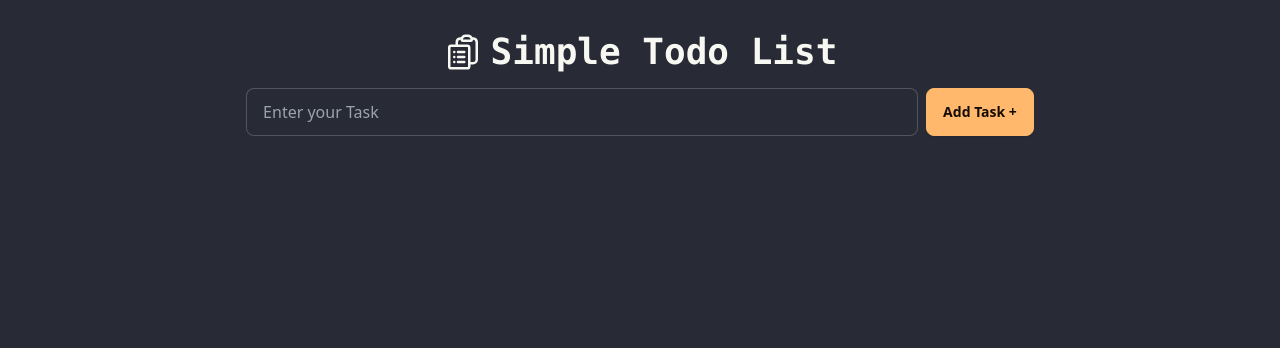
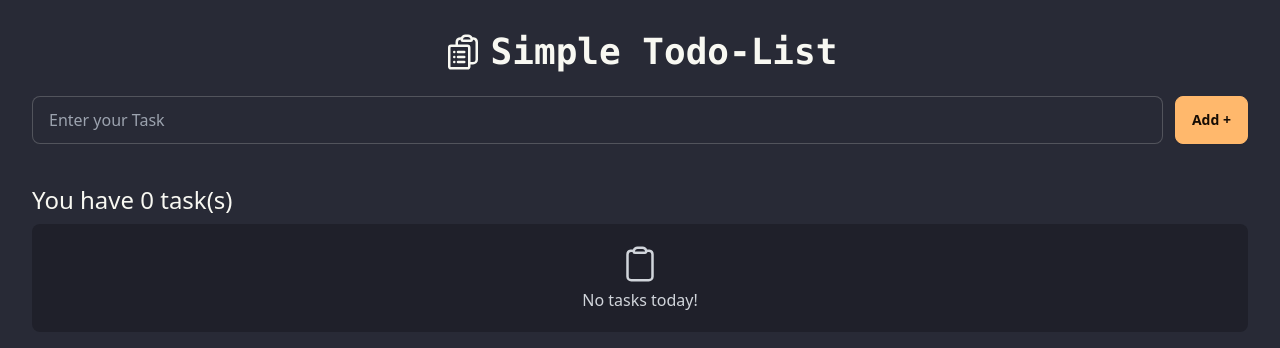
Before and after one commit to MarkMallari16/Simple-Todo-List-React, a React (Vite) app: page / in a window 1280 px wide. Shown: the top 348 px of the page. Built offline with nearby package versions, Linux system fonts and the light colour scheme.

Commit message:
fix some layout

```diff
--- a/src/App.jsx
+++ b/src/App.jsx
@@ -9,13 +9,38 @@ function App() {
     return storedTodo ? JSON.parse(storedTodo) : [];
   });
   const [inputValue, setInputValue] = useState('');
-
+  const [errorMessage, setErrorMessage] = useState('')
   useEffect(() => {
     localStorage.setItem('todos', JSON.stringify(todos))
   }, [todos]);
 
+  const handleInputChange = (event) => {
+    const value = event.target.value;
+
+    setInputValue(value);
+
+    if (value.trim() === '') {
+      setErrorMessage('You must input a task description!');
+    } else if (value.trim().length < 3) {
+      setErrorMessage('Task description must be at least 3 characters long.');
+    } else {
+      setErrorMessage('');
+    }
+  }
   const handleAddTask = () => {
-    if (inputValue !== '') {
+
+    const trimmedInputValue = inputValue.trim();
+
+    if (trimmedInputValue.length === 0) {
+      setErrorMessage('You must input a task description!');
+      return;
+    }
+
+    if (trimmedInputValue.length < 3) {
+      setErrorMessage('Task description must be at least 3 characters long.');
+      return;
+    }
+
     const newTask = {
       id: Math.floor(Math.random() * 1000000),
       text: inputValue,
@@ -26,6 +51,11 @@ function App() {
     setTodos([...todos, newTask]);
 
     setInputValue('');
+    setErrorMessage('');
+  }
+  const handleKeyDown = (e) => {
+    if (e.key === 'Enter') {
+      handleAddTask();
     }
   }
   const handleEditTask = (id, newText) => {
@@ -35,6 +65,8 @@ function App() {
       }
       return todo;
     });
+
+
     setTodos(updatedTodos);
   }
   const handleDeleteTask = (id) => {
@@ -42,7 +74,7 @@ function App() {
 
     setTodos(updatedTodos);
   }
-  console.log(todos)
+
   const handleFinishTask = (id) => {
     const updatedTodos = todos.map(todo => {
       if (todo.id === id) {
@@ -52,31 +84,60 @@ function App() {
     })
     setTodos(updatedTodos);
   }
-
+  const numberOfTask = todos.length;
   return (
     <>
       <div className='h-screen w-full'>
-        <div className='flex  justify-center gap-2'>
+        <div className='flex  justify-center gap-2 '>
           <svg xmlns="http://www.w3.org/2000/svg" fill="none" viewBox="0 0 24 24" strokeWidth={1.5} stroke="currentColor" className="size-10">
             <path strokeLinecap="round" strokeLinejoin="round" d="M9 12h3.75M9 15h3.75M9 18h3.75m3 .75H18a2.25 2.25 0 0 0 2.25-2.25V6.108c0-1.135-.845-2.098-1.976-2.192a48.424 48.424 0 0 0-1.123-.08m-5.801 0c-.065.21-.1.433-.1.664 0 .414.336.75.75.75h4.5a.75.75 0 0 0 .75-.75 2.25 2.25 0 0 0-.1-.664m-5.8 0A2.251 2.251 0 0 1 13.5 2.25H15c1.012 0 1.867.668 2.15 1.586m-5.8 0c-.376.023-.75.05-1.124.08C9.095 4.01 8.25 4.973 8.25 6.108V8.25m0 0H4.875c-.621 0-1.125.504-1.125 1.125v11.25c0 .621.504 1.125 1.125 1.125h9.75c.621 0 1.125-.504 1.125-1.125V9.375c0-.621-.504-1.125-1.125-1.125H8.25ZM6.75 12h.008v.008H6.75V12Zm0 3h.008v.008H6.75V15Zm0 3h.008v.008H6.75V18Z" />
           </svg>
           <div className='text-4xl font-bold font-mono mb-4'>
-
-            Simple Todo List
+            Simple Todo-List
           </div>
         </div>
 
-        <div className='flex items-center justify-center gap-2 mb-6'>
-          <input type="text" placeholder="Enter your Task" className="input input-bordered w-full max-w-2xl" value={inputValue} onChange={(e) => setInputValue(e.target.value)} />
-          <button className='btn btn-accent' onClick={handleAddTask}>Add Task +</button>
+        <div>
+          <div className='flex items-center justify-center gap-3 mt-2 mb-2'>
+            <input type="text" placeholder="Enter your Task" className={`input input-bordered w-full ${errorMessage ? 'border-red-500 focus:outline-red-500' : ''}`} value={inputValue} onChange={handleInputChange} onKeyDown={handleKeyDown} />
+
+            <button className='btn btn-accent' onClick={handleAddTask}>Add +</button>
+
           </div>
+          <div>
+            {errorMessage && (
+              <div className="mx-auto mb-4 text-start">
+                <span className="text-red-500">{errorMessage}</span>
+              </div>
+            )}
 
+          </div>
+        </div>
+        <div className='flex mt-10 font-medium text-2xl'>
+          <span >You have {numberOfTask} task(s)</span>
+        </div>
+        {todos.length > 0 ? (
           <div className='grid grid-cols-1 sm:grid-cols-2 md:grid-cols-2 lg:grid-cols-3 gap-4 items-center'>
             {todos.map((todo) => (
               <TodoListCard id={todo.id} key={todo.id} text={todo.text} createdAt={todo.createdAt} onDelete={() => handleDeleteTask(todo.id)} onEdit={(newText) => handleEditTask(todo.id, newText)}
-              onFinish={() => handleFinishTask(todo.id)} completed={todo.completed}/>
+                onFinish={() => handleFinishTask(todo.id)} completed={todo.completed} />
             ))}
           </div>
+        ) : (
+          <div className='flex justify-center w-full'>
+            <div className='bg-base-300 rounded-lg flex flex-col  justify-center items-center py-5 w-full  mt-2 text-gray-300 gap-1'>
+              <span>
+                <svg xmlns="http://www.w3.org/2000/svg" fill="none" viewBox="0 0 24 24" strokeWidth={1.5} stroke="currentColor" className="size-10">
+                  <path strokeLinecap="round" strokeLinejoin="round" d="M15.666 3.888A2.25 2.25 0 0 0 13.5 2.25h-3c-1.03 0-1.9.693-2.166 1.638m7.332 0c.055.194.084.4.084.612v0a.75.75 0 0 1-.75.75H9a.75.75 0 0 1-.75-.75v0c0-.212.03-.418.084-.612m7.332 0c.646.049 1.288.11 1.927.184 1.1.128 1.907 1.077 1.907 2.185V19.5a2.25 2.25 0 0 1-2.25 2.25H6.75A2.25 2.25 0 0 1 4.5 19.5V6.257c0-1.108.806-2.057 1.907-2.185a48.208 48.208 0 0 1 1.927-.184" />
+                </svg>
+
+              </span>
+              <h1 className='text-center flex justify-center items-center '>No tasks today!</h1>
+
+            </div>
+
+          </div>
+        )}
       </div>
     </>
   )
--- a/src/components/TodoListCard.jsx
+++ b/src/components/TodoListCard.jsx
@@ -2,7 +2,7 @@ import React, { useState } from 'react'
 import moment from 'moment'
 function TodoListCard({ id, text, createdAt, onDelete, onEdit, onFinish, completed }) {
 
-    const formattedDate = moment().format('ddd, MMM DD  YYYY' ) ;
+    const formattedDate = moment().format('ddd, MMM DD  YYYY');
     const [editedText, setEditedText] = useState(text);
     const [isEditing, setIsEditing] = useState(false);
 
@@ -14,8 +14,8 @@ function TodoListCard({ id, text, createdAt, onDelete, onEdit, onFinish, complet
     }
 
     return (
-        <div className={`card w-96 bg-base-200 ring-1 ring-inset ${completed ? 'ring-green-500' : 'ring-gray-700'} mt-5`}>
-            <div className="card-body text-start">
+        <div className={`card w-96  bg-base-200 ring-1 ring-inset ${completed ? 'ring-green-500 ' : 'ring-gray-700'} mt-5`}>
+            <div className="card-body text-start ">
                 {isEditing ? (
                     <input
                         type="text"
@@ -24,7 +24,7 @@ function TodoListCard({ id, text, createdAt, onDelete, onEdit, onFinish, complet
                         className="input input-bordered"
                     />
                 ) : (
-                    <h1 className={`text-4xl font-bold  ${completed && 'line-through'}`}>{text}</h1>
+                    <h1 className={`text-4xl font-bold text-wrap  ${completed && 'line-through w-full'} break-words`}>{text}</h1>
                 )}
                 <div className='flex items-center gap-2 text-gray-300'>
                     <svg xmlns="http://www.w3.org/2000/svg" fill="none" viewBox="0 0 24 24" strokeWidth={1.5} stroke="currentColor" className="size-5">
@@ -32,7 +32,11 @@ function TodoListCard({ id, text, createdAt, onDelete, onEdit, onFinish, complet
                     </svg>
 
                     <span>{formattedDate}</span>
+                    {completed &&
+                        <div className='flex gap-2 text-green-500 font-medium'>
+                            <span> Completed</span>
 
+                        </div>}
                 </div>
             </div>
             <div className="card-actions justify-end">
```
Lines whose indentation alone changed are shown as unchanged.
